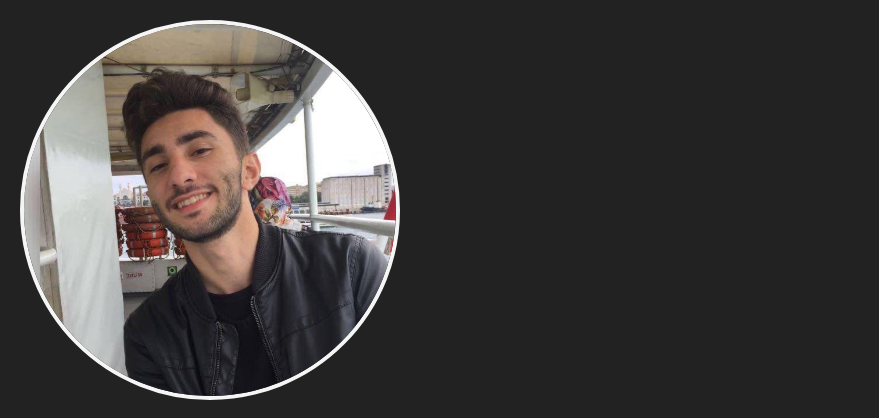
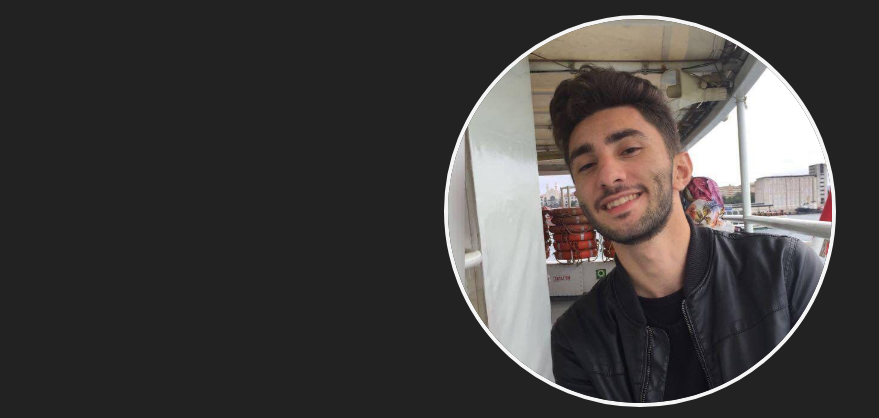
Before and after one commit to thaykrgl/scrimba-mini-projects, a plain HTML site: page personal-site/index.html in a window 1280 px wide. Shown: the top 418 px of the page, without its empty margins (0-879 px from the left). Drawn offline with nearby package versions, Linux system fonts and the light colour scheme; a web font is replaced by a local one.

Commit message:
Added Container Styling

```diff
--- a/personal-site/styles.css
+++ b/personal-site/styles.css
@@ -25,7 +25,6 @@
 
 body, html {
     margin: 0;
-    padding: 10px;
     background: var(--background);
     color: var(--text);
     font-family: var(--font);
@@ -74,3 +73,11 @@ button {
     font-family: var(--font);
     width: 160px;
 }
+
+.container {
+  min-height: 100vh;
+  display: flex;
+  align-items: center;
+  justify-content: center;
+  flex-direction: column;
+}
```
